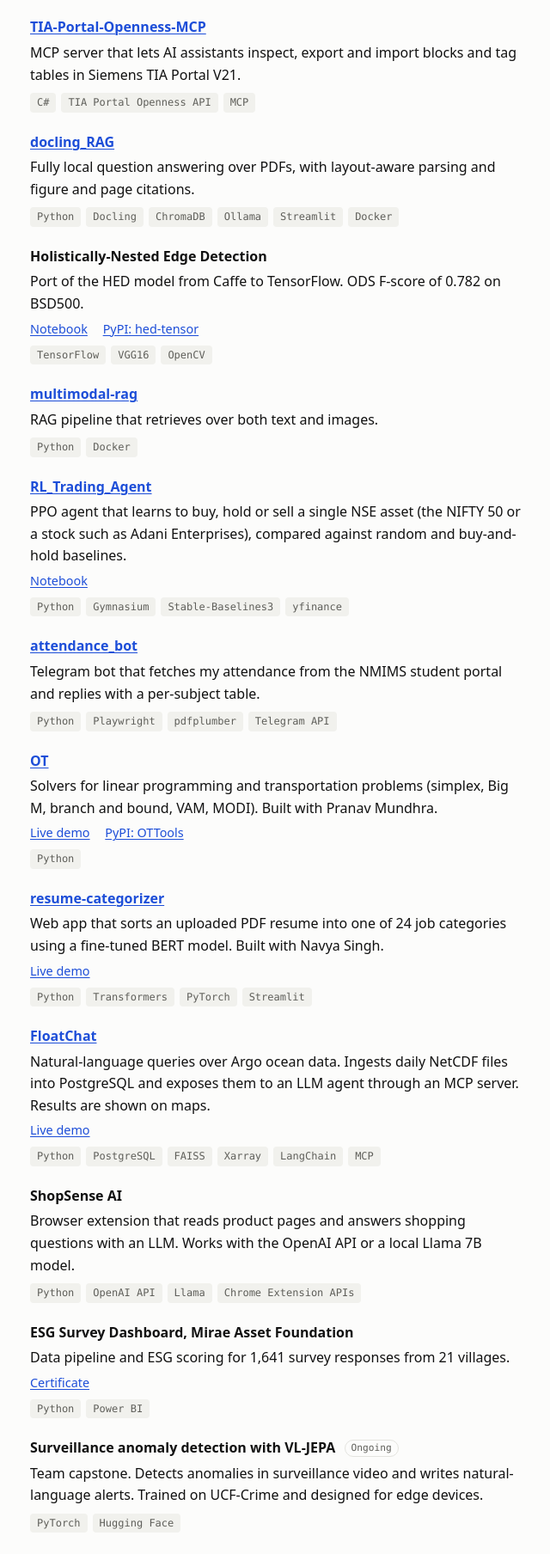
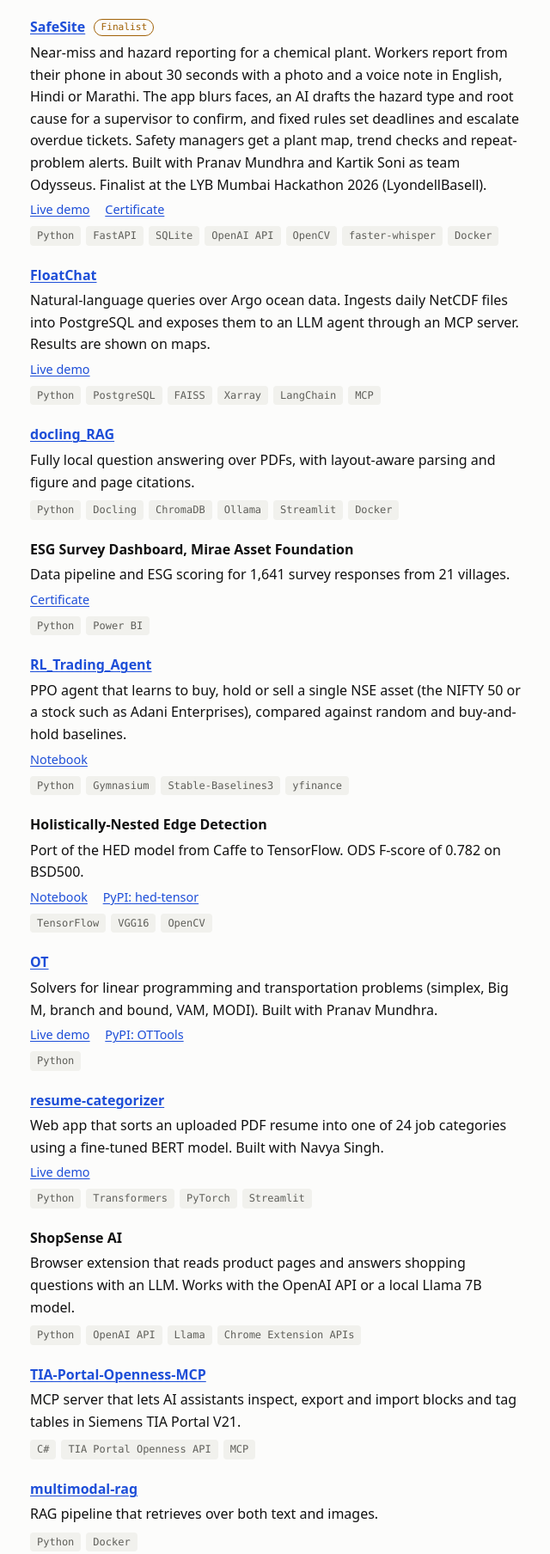
Before and after one commit to Strangehumaan/strangehumaan.github.io, a plain HTML site: page index.html in a window 1280 px wide. Shown: the part 776-2584 px from the top of the page at 86% size, without its empty margins (389-1029 px from the left). Drawn offline with Linux system fonts and the light colour scheme.

Commit message:
Add SafeSite, reorder projects and add a Capstone section
- SafeSite (LYB Mumbai Hackathon 2026 finalist) with live demo,
  certificate and GitHub links, in Projects and in Awards
- Projects reordered; attendance_bot removed from the list
- VL-JEPA capstone moved into its own Capstone section

Co-Authored-By: Claude Opus 5.5 <noreply@anthropic.com>

```diff
--- a/index.html
+++ b/index.html
@@ -67,9 +67,17 @@
 </article>
 
 <article class="item">
-  <h3><a href="https://github.com/Strangehumaan/TIA-Portal-Openness-MCP">TIA-Portal-Openness-MCP</a></h3>
-  <p>MCP server that lets AI assistants inspect, export and import blocks and tag tables in Siemens TIA Portal V21.</p>
-  <ul class="tags"><li>C#</li><li>TIA Portal Openness API</li><li>MCP</li></ul>
+  <h3><a href="https://github.com/PranavMundhra/Near-Miss_Incident_Management_System">SafeSite</a> <span class="badge">Finalist</span></h3>
+  <p>Near-miss and hazard reporting for a chemical plant. Workers report from their phone in about 30 seconds with a photo and a voice note in English, Hindi or Marathi. The app blurs faces, an AI drafts the hazard type and root cause for a supervisor to confirm, and fixed rules set deadlines and escalate overdue tickets. Safety managers get a plant map, trend checks and repeat-problem alerts. Built with Pranav Mundhra and Kartik Soni as team Odysseus. Finalist at the LYB Mumbai Hackathon 2026 (LyondellBasell).</p>
+  <p class="links"><a href="https://nearmiss.saadnathani.me">Live demo</a> <a href="https://drive.google.com/file/d/1qwNIHcTgs0m_6ZDySurQCXpgP-RqM3N8/view">Certificate</a></p>
+  <ul class="tags"><li>Python</li><li>FastAPI</li><li>SQLite</li><li>OpenAI API</li><li>OpenCV</li><li>faster-whisper</li><li>Docker</li></ul>
+</article>
+
+<article class="item">
+  <h3><a href="https://github.com/kartiks15/FloatChat">FloatChat</a></h3>
+  <p>Natural-language queries over Argo ocean data. Ingests daily NetCDF files into PostgreSQL and exposes them to an LLM agent through an MCP server. Results are shown on maps.</p>
+  <p class="links"><a href="https://floatchat.saadnathani.me">Live demo</a></p>
+  <ul class="tags"><li>Python</li><li>PostgreSQL</li><li>FAISS</li><li>Xarray</li><li>LangChain</li><li>MCP</li></ul>
 </article>
 
 <article class="item">
@@ -79,16 +87,10 @@
 </article>
 
 <article class="item">
-  <h3>Holistically-Nested Edge Detection</h3>
-  <p>Port of the HED model from Caffe to TensorFlow. ODS F-score of 0.782 on BSD500.</p>
-  <p class="links"><a href="hed/">Notebook</a> <a href="https://pypi.org/project/hed-tensor/">PyPI: hed-tensor</a></p>
-  <ul class="tags"><li>TensorFlow</li><li>VGG16</li><li>OpenCV</li></ul>
-</article>
-
-<article class="item">
-  <h3><a href="https://github.com/Strangehumaan/multimodal-rag">multimodal-rag</a></h3>
-  <p>RAG pipeline that retrieves over both text and images.</p>
-  <ul class="tags"><li>Python</li><li>Docker</li></ul>
+  <h3>ESG Survey Dashboard, Mirae Asset Foundation</h3>
+  <p>Data pipeline and ESG scoring for 1,641 survey responses from 21 villages.</p>
+  <p class="links"><a href="https://drive.google.com/file/d/1ZG9DxPZZw_0UcUd8FO5jEdrkUBTS8cSk/view">Certificate</a></p>
+  <ul class="tags"><li>Python</li><li>Power BI</li></ul>
 </article>
 
 <article class="item">
@@ -99,9 +101,10 @@
 </article>
 
 <article class="item">
-  <h3><a href="https://github.com/Strangehumaan/attendance_bot">attendance_bot</a></h3>
-  <p>Telegram bot that fetches my attendance from the NMIMS student portal and replies with a per-subject table.</p>
-  <ul class="tags"><li>Python</li><li>Playwright</li><li>pdfplumber</li><li>Telegram API</li></ul>
+  <h3>Holistically-Nested Edge Detection</h3>
+  <p>Port of the HED model from Caffe to TensorFlow. ODS F-score of 0.782 on BSD500.</p>
+  <p class="links"><a href="hed/">Notebook</a> <a href="https://pypi.org/project/hed-tensor/">PyPI: hed-tensor</a></p>
+  <ul class="tags"><li>TensorFlow</li><li>VGG16</li><li>OpenCV</li></ul>
 </article>
 
 <article class="item">
@@ -119,24 +122,29 @@
 </article>
 
 <article class="item">
-  <h3><a href="https://github.com/kartiks15/FloatChat">FloatChat</a></h3>
-  <p>Natural-language queries over Argo ocean data. Ingests daily NetCDF files into PostgreSQL and exposes them to an LLM agent through an MCP server. Results are shown on maps.</p>
-  <p class="links"><a href="https://floatchat.saadnathani.me">Live demo</a></p>
-  <ul class="tags"><li>Python</li><li>PostgreSQL</li><li>FAISS</li><li>Xarray</li><li>LangChain</li><li>MCP</li></ul>
-</article>
-
-<article class="item">
   <h3>ShopSense AI</h3>
   <p>Browser extension that reads product pages and answers shopping questions with an LLM. Works with the OpenAI API or a local Llama 7B model.</p>
   <ul class="tags"><li>Python</li><li>OpenAI API</li><li>Llama</li><li>Chrome Extension APIs</li></ul>
 </article>
 
 <article class="item">
-  <h3>ESG Survey Dashboard, Mirae Asset Foundation</h3>
-  <p>Data pipeline and ESG scoring for 1,641 survey responses from 21 villages.</p>
-  <p class="links"><a href="https://drive.google.com/file/d/1ZG9DxPZZw_0UcUd8FO5jEdrkUBTS8cSk/view">Certificate</a></p>
-  <ul class="tags"><li>Python</li><li>Power BI</li></ul>
+  <h3><a href="https://github.com/Strangehumaan/TIA-Portal-Openness-MCP">TIA-Portal-Openness-MCP</a></h3>
+  <p>MCP server that lets AI assistants inspect, export and import blocks and tag tables in Siemens TIA Portal V21.</p>
+  <ul class="tags"><li>C#</li><li>TIA Portal Openness API</li><li>MCP</li></ul>
 </article>
+
+<article class="item">
+  <h3><a href="https://github.com/Strangehumaan/multimodal-rag">multimodal-rag</a></h3>
+  <p>RAG pipeline that retrieves over both text and images.</p>
+  <ul class="tags"><li>Python</li><li>Docker</li></ul>
+</article>
+
+</div>
+</section>
+
+<section id="capstone">
+<h2>Capstone</h2>
+<div>
 
 <article class="item">
   <h3>Surveillance anomaly detection with VL-JEPA <span class="badge muted">Ongoing</span></h3>
@@ -174,6 +182,12 @@
   <div class="row"><h3><span class="place">1st</span> <a href="https://precog.iiit.ac.in/aisehack/past-editions/edition-1">AISEhack</a>, Theme 2: Pollution Forecasting</h3><span class="date">Apr 2026</span></div>
   <p>ANRF, IBM, IIT Delhi, IIIT Hyderabad. With team VibeCoders.</p>
   <p class="links"><a href="https://drive.google.com/file/d/1trn73R44_Kepm5numTRN7YRKGtZSsKpf/view">Certificate</a></p>
+</article>
+
+<article class="item">
+  <div class="row"><h3><span class="place">Finalist</span> LYB Mumbai Hackathon 2026 (LyondellBasell)</h3><span class="date">Nov 2026</span></div>
+  <p>SafeSite, a digital safety companion for near-miss reporting. With team Odysseus.</p>
+  <p class="links"><a href="https://drive.google.com/file/d/1qwNIHcTgs0m_6ZDySurQCXpgP-RqM3N8/view">Certificate</a></p>
 </article>
 
 <article class="item">
@@ -243,7 +257,7 @@
 </main>
 
 <footer>
-  <p><a href="mailto:saadnathani2005@gmail.com">saadnathani2005@gmail.com</a> &middot; Last updated October 2026</p>
+  <p><a href="mailto:saadnathani2005@gmail.com">saadnathani2005@gmail.com</a> &middot; Last updated November 2026</p>
 </footer>
 
 </body>
```
